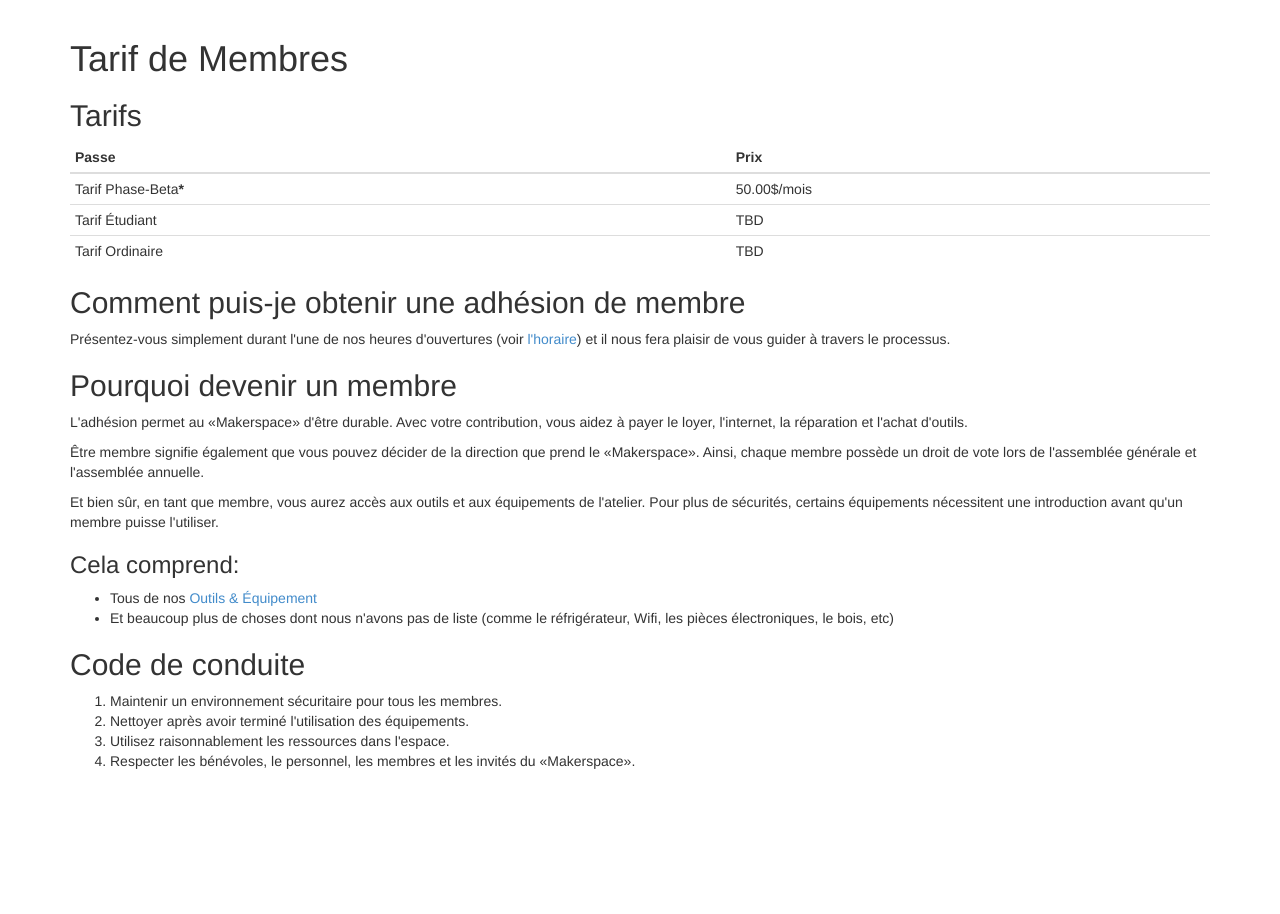
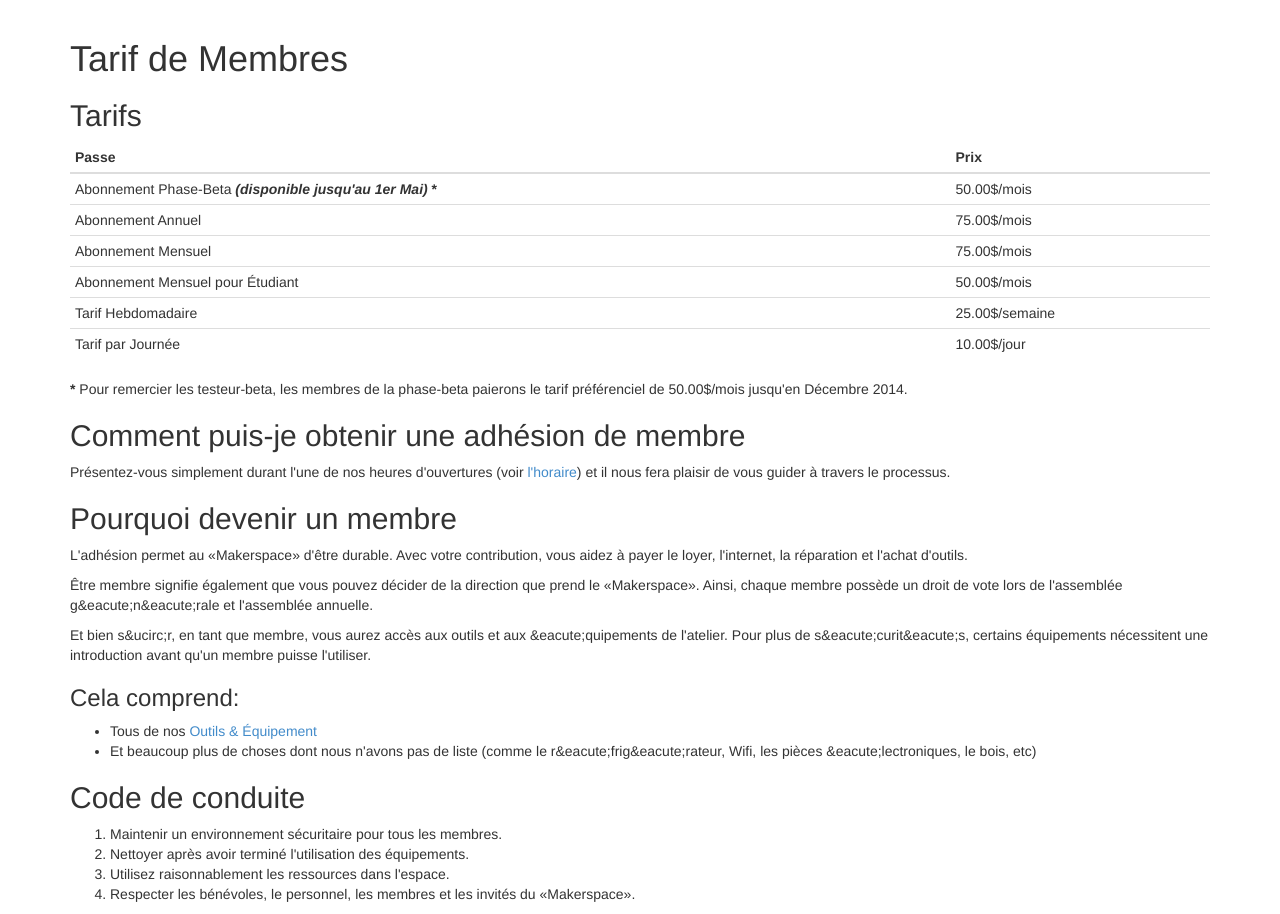
Before and after one commit to C-o-r-E/ra, a Django app: page /membership/ in a window 1280 px wide. Shown: the part 51-965 px from the top of the page. Before the commit the page ends 820 px from the top, so only its background shows below. Run offline with Django 3.2, Linux system fonts and the light colour scheme; some libraries are stand-ins or nearby versions.

Commit message:
New membership model
Added new membership + beta-phase privilege

```diff
--- a/ra/main/templates/main/membership.html
+++ b/ra/main/templates/main/membership.html
@@ -16,28 +16,51 @@
     </thead>
     <tbody>
         <tr>
-            <td lang="en">Beta-phase Membership<strong>*</strong></td>
+            <td lang="en">Beta-phase Membership <strong><i>(available until May 1st)</i></strong> <strong>*</strong></td>
             <td lang="en">50.00$/month</td>
-            <td lang="fr">Tarif Phase-Beta<strong>*</strong></td>
+            <td lang="fr">Abonnement Phase-Beta <strong><i>(disponible jusqu'au 1er Mai)</i></strong> <strong>*</strong></td>
             <td lang="fr">50.00$/mois</td>
         </tr>
         <tr>
-            <td lang="en">Student Membership</td>
-            <td lang="fr">Tarif Étudiant</td>
-            <td>TBD</td>
+            <td lang="en">Annual Membership</td>
+            <td lang="en">75.00$/month</td>
+            <td lang="fr">Abonnement  Annuel</td>
+            <td lang="fr">75.00$/mois</td>
         </tr>
         <tr>
-            <td lang="en">Regular Membership</td>
-            <td lang="fr">Tarif Ordinaire</td>
-            <td>TBD</td>
+            <td lang="en">Monthly Membership</td>
+            <td lang="en">75.00$/month</td>
+            <td lang="fr">Abonnement Mensuel</td>
+            <td lang="fr">75.00$/mois</td>
+        </tr>
+        <tr>
+            <td lang="en">Monthly Membership for Students</td>
+            <td lang="en">50.00$/month</td>
+            <td lang="fr">Abonnement Mensuel pour Étudiant</td>
+            <td lang="fr">50.00$/mois</td>
+        </tr>
+        <tr>
+            <td lang="en">Weekly Rate</td>
+            <td lang="fr">Tarif Hebdomadaire</td>
+            <td lang="en">25.00$/week</td>
+            <td lang="fr">25.00$/semaine</td>
+        </tr>
+        <tr>
+            <td lang="en">Daily Rate</td>
+            <td lang="fr">Tarif par Journ&eacute;e</td>
+            <td lang="en">10.00$/day</td>
+            <td lang="fr">10.00$/jour</td>
         </tr>
     </tbody>
 </table>
-<p lang="en"><strong>*</strong> As we continue to build Helios, we would like offer a discounted membership rate for early adopters. The first members of any community have a major influence in how it develops and we would like to give props for that. As we become better equipped and have our grand opening pricing will be revisited. (see Schedule).</p>
+<p lang="en"><strong>*</strong> To thanks the beta-tester, beta-phase member can pay the lowest membership price of 50.00$/mois until December 2014.</p>
+<p lang="fr"><strong>*</strong> Pour remercier les testeur-beta, les membres de la phase-beta paierons le tarif pr&eacute;f&eacute;renciel de 50.00$/mois jusqu'en D&eacute;cembre 2014.</p>
+
 <h2 lang="en">How do I get a membership</h2>
 <h2 lang="fr">Comment puis-je obtenir une adhésion de membre</h2>
 <p lang="en">Simply show up during any of our opening hours (see <a href="{% url 'schedulePage' %}">Schedule</a>) and it will be our pleasure to walk you through the process.</p>
-<p lang="fr">Présentez-vous simplement durant l'une de nos heures d'ouvertures (voir <a href="{% url 'schedulePage' %}">l'horaire</a>) et il nous fera plaisir de vous guider à travers le processus.</p>
+<p lang="fr">Pr&eacute;sentez-vous simplement durant l'une de nos heures d'ouvertures (voir <a href="{% url 'schedulePage' %}">l'horaire</a>) et il nous fera plaisir de vous guider à travers le processus.</p>
+
 <h2 lang="en">Why become a member</h2>
 <h2 lang="fr">Pourquoi devenir un membre</h2>
 <div lang="en">
@@ -47,20 +70,21 @@
     <p>And of course, as a member, you get to use the tools and equipment in the workshop. To be extra safe, some equipment require an introduction before a member can use it.</p>
 </div>
 <div lang="fr">
-    <p>L'adhésion permet au «Makerspace» d'être durable. Avec votre contribution, vous aidez à payer le loyer, l'internet, la réparation et l'achat d'outils. </p>
-    <p>Être membre signifie également que vous pouvez décider de la direction que prend le «Makerspace». Ainsi, chaque membre possède un droit de vote lors de l'assemblée générale et l'assemblée annuelle. </p>
-    <p>Et bien sûr, en tant que membre, vous aurez accès aux outils et aux équipements de l'atelier. Pour plus de sécurités, certains équipements nécessitent une introduction avant qu'un membre puisse l'utiliser. </p>
+    <p>L'adh&eacute;sion permet au &#x00ab;Makerspace&#x00bb; d'&ecirc;tre durable. Avec votre contribution, vous aidez &agrave; payer le loyer, l'internet, la r&eacute;paration et l'achat d'outils. </p>
+    <p>&Ecirc;tre membre signifie &eacute;galement que vous pouvez d&eacute;cider de la direction que prend le &#x00ab;Makerspace&#x00bb;. Ainsi, chaque membre poss&egrave;de un droit de vote lors de l'assembl&eacute;e g&amp;eacute;n&amp;eacute;rale et l'assembl&eacute;e annuelle. </p>
+    <p>Et bien s&amp;ucirc;r, en tant que membre, vous aurez acc&egrave;s aux outils et aux &amp;eacute;quipements de l'atelier. Pour plus de s&amp;eacute;curit&amp;eacute;s, certains &eacute;quipements n&eacute;cessitent une introduction avant qu'un membre puisse l'utiliser. </p>
 </div>
 <h3 lang="en">This includes:</h3>
 <h3 lang="fr">Cela comprend:</h3>
 <ul>
-    <li lang="en">All of our <a href="{% url 'inventoryList' %}">Tools & Equipment</a></li>
-    <li lang="fr">Tous de nos <a href="{% url 'inventoryList' %}">Outils & Équipement</a></li>
-    <li lang="en">And many more things that we didn&#39;t list (like a fridge, free Wi-Fi, electronics parts, wood, etc...)</li>
-    <li lang="fr">Et beaucoup plus de choses dont nous n'avons pas de liste (comme le réfrigérateur, Wifi, les pièces électroniques, le bois, etc)</li>
+    <li lang="en">All of our <a href="{% url 'inventoryList' %}">Tools &amp; Equipment</a></li>
+    <li lang="fr">Tous de nos <a href="{% url 'inventoryList' %}">Outils &amp; &Eacute;quipement</a></li>
+    <li lang="en">And many more things that we didn&amp;#39;t list (like a fridge, free Wi-Fi, electronics parts, wood, etc...)</li>
+    <li lang="fr">Et beaucoup plus de choses dont nous n'avons pas de liste (comme le r&amp;eacute;frig&amp;eacute;rateur, Wifi, les pi&egrave;ces &amp;eacute;lectroniques, le bois, etc)</li>
 </ul>
+
 <h2 lang="en">Basic Code of Conduct</h2>
-<h2 lang="fr">Code de conduite</h2>
+<h2 lang-"fr">Code de conduite</h2>
 <ol lang="en">
     <li>Maintain a safe environment for all members</li>
     <li>Clean after you are done</li>
@@ -68,10 +92,10 @@
     <li>Respect the volunteers, staff, members and guests of the makerspace</li>
 </ol>
 <ol lang="fr">
-    <li>Maintenir un environnement sécuritaire pour tous les membres.</li>
-    <li>Nettoyer après avoir terminé l'utilisation des équipements.</li>
+    <li>Maintenir un environnement s&eacute;curitaire pour tous les membres.</li>
+    <li>Nettoyer apr&egrave;s avoir termin&eacute; l'utilisation des &eacute;quipements.</li>
     <li>Utilisez raisonnablement les ressources dans l'espace. </li>
-    <li>Respecter les bénévoles, le personnel, les membres et les invités du «Makerspace».</li>
+    <li>Respecter les b&eacute;n&eacute;voles, le personnel, les membres et les invit&eacute;s du &#x00ab;Makerspace&#x00bb;.</li>
 </ol>
 
 {% endblock %}
```
